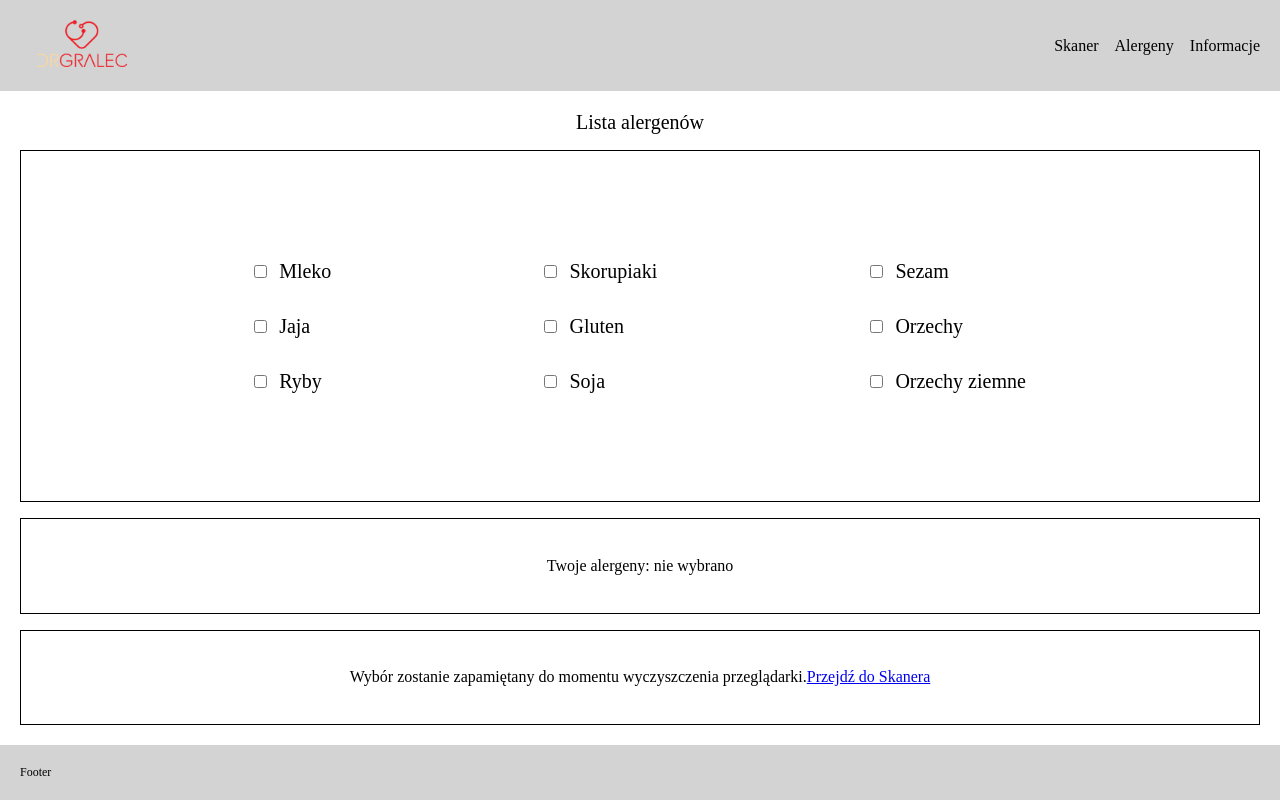
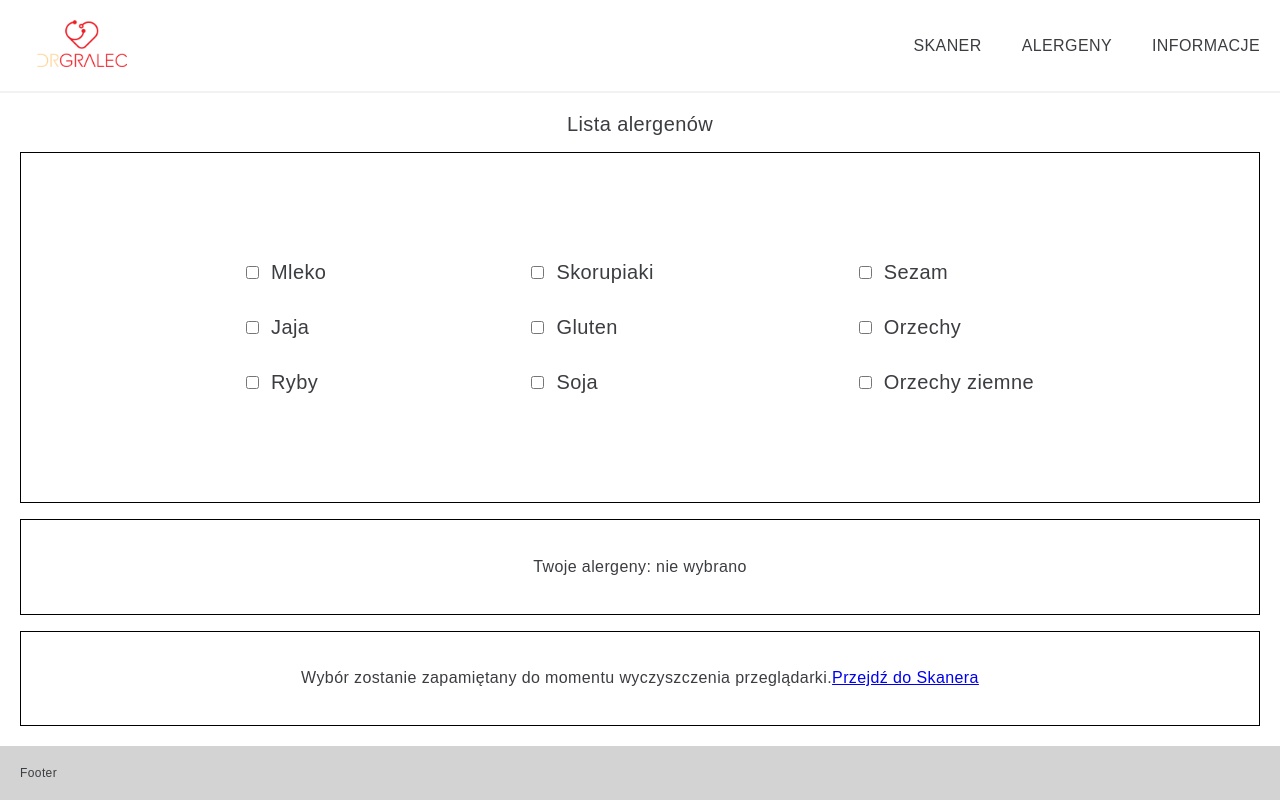
Before and after one commit to DominikaDuralek/allergy-guide, a React (Vite) app in the folder client/: page /allergens in a window 1280 px wide. Built offline with nearby package versions, Linux system fonts and the light colour scheme.

Commit message:
Continuing work on the UI

```diff
--- a/client/src/style.scss
+++ b/client/src/style.scss
@@ -1,6 +1,10 @@
-$white : white;
-$lightgray : lightgray;
-$black : black;
+$white : #ffffff;
+$black : #3C3D41;
+$lightgray : #f2f2f2;
+$darkgray : #A09EAD;
+$red : #ED1C24;
+$blue : #23ABE1;
+$yellow : #FFDCAB;
 
 * {
     box-sizing: border-box;
@@ -8,10 +12,11 @@ $black : black;
     padding: 0;
 }
 
-html,
 body {
-  height: 100vh;
-  margin: 0;
+    background-color: $white;
+    color: $black;
+    font-family: 'Work Sans', sans-serif;
+    letter-spacing: 0.025em;
 }
 
 
@@ -35,11 +40,11 @@ h1, h2, h3, h4, h5, h6 {
 
         // NAVBAR
         .navbar {
-            background-color: $lightgray;
             padding: 1.25rem;
             display: flex;
             justify-content: space-between;
             align-items: center;
+            border-bottom: 2px solid $lightgray;
 
             .logo img{
                 width: 8rem;
@@ -48,9 +53,36 @@ h1, h2, h3, h4, h5, h6 {
 
             .links {
                 display: flex;
-                gap: 1rem;
+                gap: 2.5rem;
                 align-items: center;
-                font-size: 1.5rem;
+                text-transform: uppercase;
+            }
+
+            .link {
+                position: relative;
+                font-size: 2rem;
+                text-decoration: none;
+                color: inherit;
+
+                &::after {
+                    content: "";
+                    position: absolute;
+                    left: 0;
+                    bottom: -2.25rem; // Adjust this value to control the offset of the border
+                    width: 100%;
+                    height: 0; // Adjust this value to control the thickness of the border
+                    background-color: transparent;
+                    transition: 0.5s;
+                }
+
+                &:hover::after {
+                    background-color: $blue;
+                    height: 3px;
+                }
+            }
+
+            .link h6 {
+                font-size: 1rem;
             }
 
         }
@@ -77,7 +109,6 @@ h1, h2, h3, h4, h5, h6 {
             align-items: center;
             justify-content: center;
             gap: 2rem;
-            border: 1px solid black;
 
             .scanner__title {
                 font-size: 1.25rem;
```
